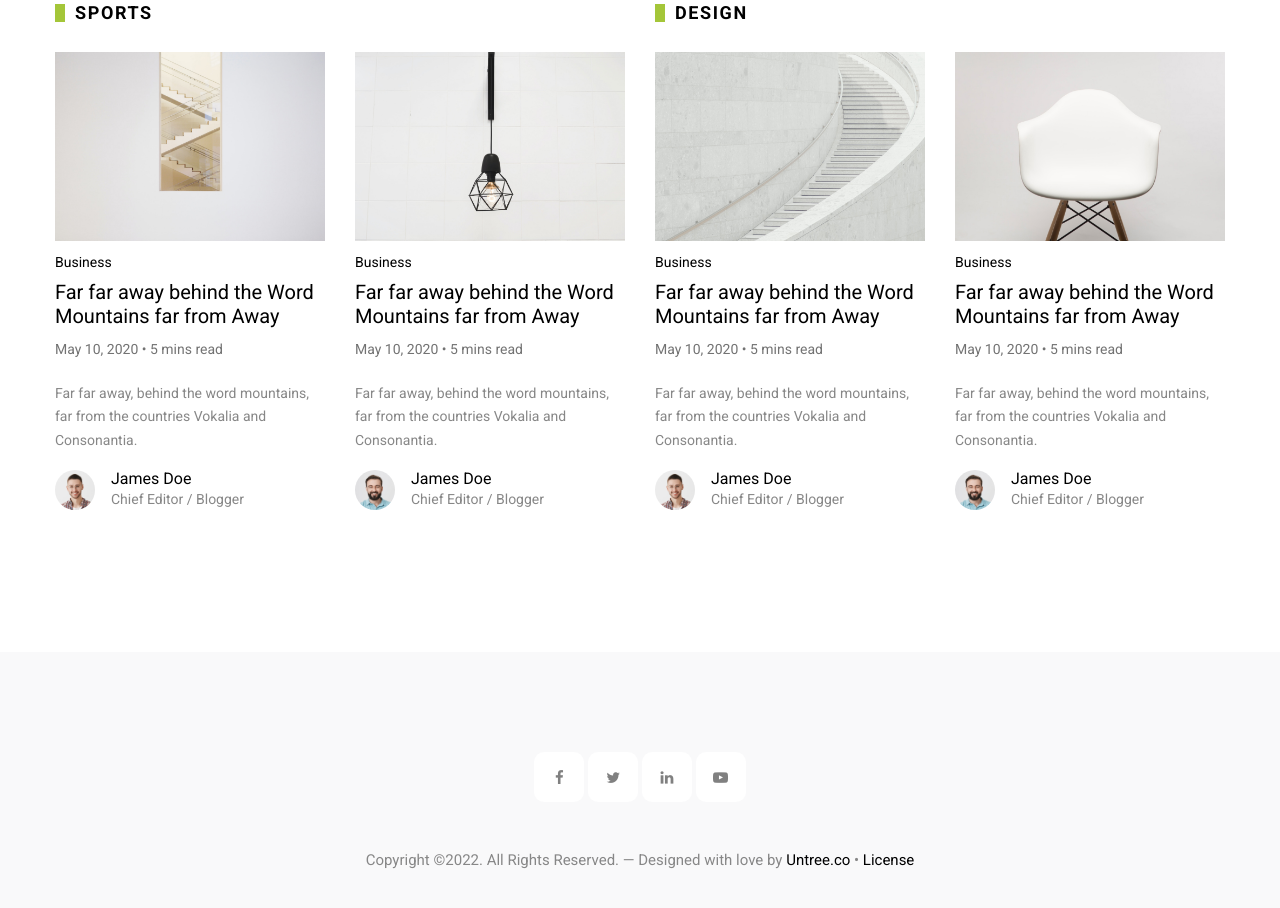
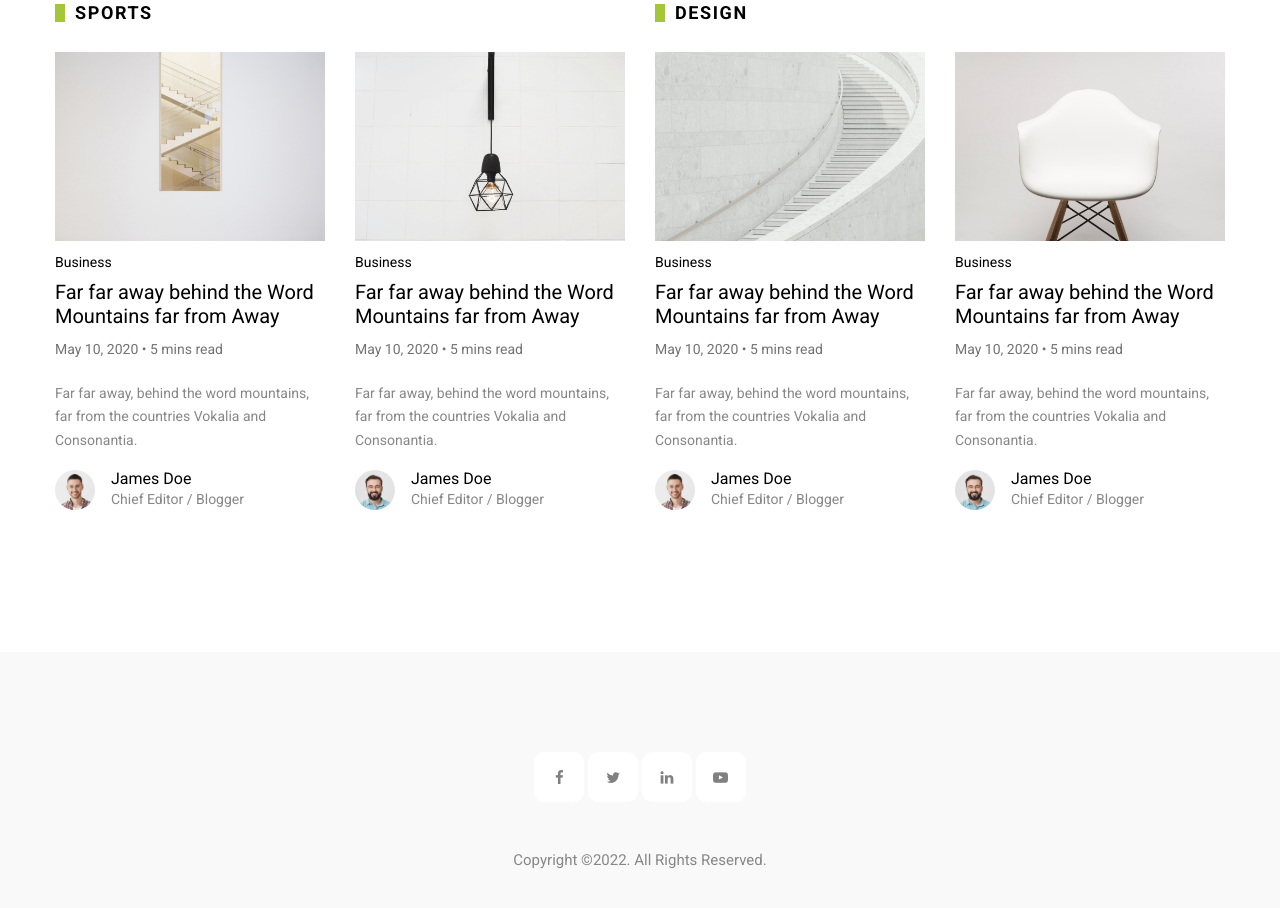
Before and after one commit to Lenesus/lenesus.github.io-Project-Story, a plain HTML site: page index.html in a window 1280 px wide. Shown: the part 2007-2915 px from the top of the page. Drawn offline with Linux system fonts and the light colour scheme; files whose address does not match are found by name.

Commit message:
Update index.html

```diff
--- a/index.html
+++ b/index.html
@@ -1,9 +1,4 @@
-<!-- /*
-* Template Name: Story
-* Template Author: Untree.co
-* Tempalte URI: https://untree.co/
-* License: https://creativecommons.org/licenses/by/3.0/
-*/ -->
+
 <!doctype html>
 <html lang="en">
 <head>
@@ -510,7 +505,7 @@
             </div>
 
             <div class="widget">
-                <p>Copyright &copy;<script>document.write(new Date().getFullYear());</script>. All Rights Reserved. &mdash; Designed with love by <a href="https://untree.co" target="_blank" rel="nofollow noopener">Untree.co</a> &bullet; <a href="https://untree.co/license" target="_blank" rel="nofollow noopener">License</a>
+                <p>Copyright &copy;<script>document.write(new Date().getFullYear());</script>. All Rights Reserved.
                 </p>
             </div>
 
```
